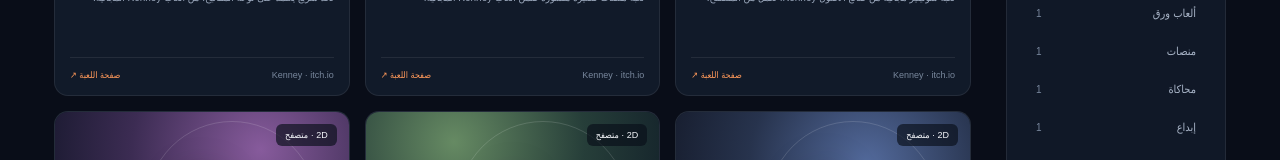
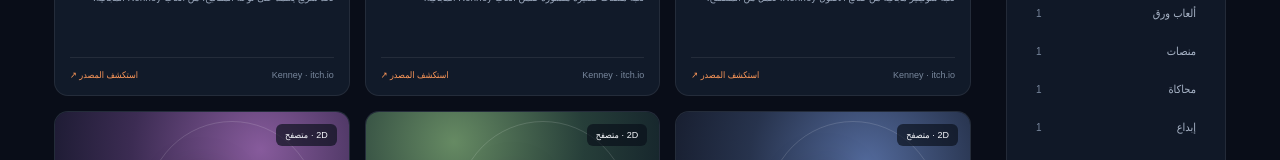
Before and after one commit to alza69191-art/gameverse-platform, a Next.js app: page /games in a window 1280 px wide. Shown: the part 752-912 px from the top of the page. Built offline with nearby package versions, Linux system fonts and the light colour scheme; a web font is replaced by a local one.

Commit message:
Clarify that game cards link to original source catalogs

```diff
--- a/app/games/page.tsx
+++ b/app/games/page.tsx
@@ -38,7 +38,7 @@ export default function GamesPage() {
           <h3 className="filter-subtitle">الأبعاد</h3><div className="filter-list">{["الكل", "2D", "3D"].map((item) => <button key={item} className={mode === item ? "selected" : ""} onClick={() => setMode(item)}>{item}</button>)}</div>
         </aside>
         <div className="catalog-results"><div className="results-head"><div><span className="eyebrow">اكتشف شيئاً جديداً</span><h2>{category === "الكل" ? "جميع الألعاب" : category}</h2></div><span className="result-count">{filtered.length} لعبة</span></div>
-          {filtered.length ? <div className="game-grid">{filtered.map((game, index) => <article className="game-card" key={game.title}><div className={"game-art art-" + (index % 6)}><span className="game-art-label">{game.mode} · {game.platform}</span><span className="game-glyph">{["✦", "◈", "⌁", "⬡", "✧", "◉"][index % 6]}</span><span className="game-category">{game.category}</span></div><div className="game-info"><h3>{game.title}</h3><p>{game.description}</p><div className="game-card-foot"><span>{game.sourceName}</span><a href={game.source} target="_blank" rel="noopener noreferrer">صفحة اللعبة ↗</a></div></div></article>)}</div> : <div className="empty-state"><span>⌕</span><h3>لا توجد نتائج مطابقة</h3><p>جرّب كلمة بحث أخرى أو غيّر التصنيف.</p><button onClick={() => { setQuery(""); setCategory("الكل"); setPlatform("الكل"); setMode("الكل"); }}>إعادة ضبط الفلاتر</button></div>}
+          {filtered.length ? <div className="game-grid">{filtered.map((game, index) => <article className="game-card" key={game.title}><div className={"game-art art-" + (index % 6)}><span className="game-art-label">{game.mode} · {game.platform}</span><span className="game-glyph">{["✦", "◈", "⌁", "⬡", "✧", "◉"][index % 6]}</span><span className="game-category">{game.category}</span></div><div className="game-info"><h3>{game.title}</h3><p>{game.description}</p><div className="game-card-foot"><span>{game.sourceName}</span><a href={game.source} target="_blank" rel="noopener noreferrer">استكشف المصدر ↗</a></div></div></article>)}</div> : <div className="empty-state"><span>⌕</span><h3>لا توجد نتائج مطابقة</h3><p>جرّب كلمة بحث أخرى أو غيّر التصنيف.</p><button onClick={() => { setQuery(""); setCategory("الكل"); setPlatform("الكل"); setMode("الكل"); }}>إعادة ضبط الفلاتر</button></div>}
           <p className="catalog-note">هذه روابط اكتشاف لمصدر اللعبة، وليست استضافة داخل GameVerse. سيتم إضافة الألعاب المستضافة بعد التحقق من ملفاتها وتراخيص إعادة النشر.</p>
         </div>
       </section>
```
